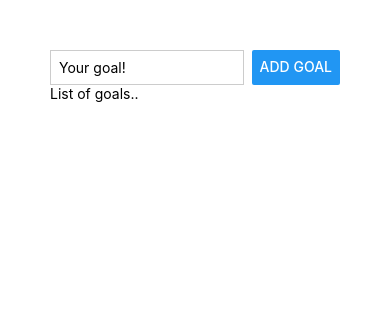
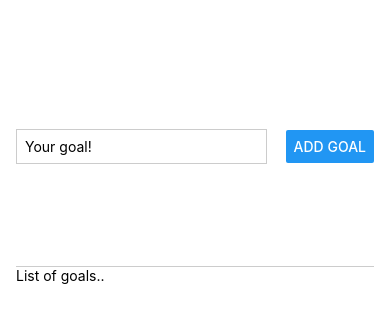
Before and after one commit to e-labInnovations/ReactNativeApp, a React Native app: screen / in a window 390 px wide. Shown: the top 322 px of the page. Built offline with nearby package versions, Linux system fonts and the light colour scheme.

Commit message:
just restarted

```diff
--- a/App.js
+++ b/App.js
@@ -7,7 +7,7 @@
         <TextInput style={styles.textInput} placeholder='Your goal!' />
         <Button title='Add Goal' />
       </View>
-      <View>
+      <View style={styles.goalsContainer}>
         <Text>List of goals..</Text>
       </View>
     </View>
@@ -16,17 +16,27 @@
 
 const styles = StyleSheet.create({
   appContainer: {
-    padding: 50
+    flex: 1,
+    paddingTop: 50,
+    paddingHorizontal: 16
   },
   inputContainer: {
+    flex: 1,
     flexDirection: 'row',
-    justifyContent: 'space-between'
+    justifyContent: 'space-between',
+    alignItems: 'center',
+    paddingBottom: 24,
+    borderBottomWidth: 1,
+    borderBottomColor: '#cccccc'
   },
   textInput: {
     borderWidth: 1,
     borderColor: '#cccccc',
-    width: '80%',
+    width: '70%',
     marginRight: 8,
     padding: 8
+  },
+  goalsContainer: {
+    flex: 3
   }
 });
```
Also changed, not shown: 1 other file (tests, documents, lock files or other folders).
